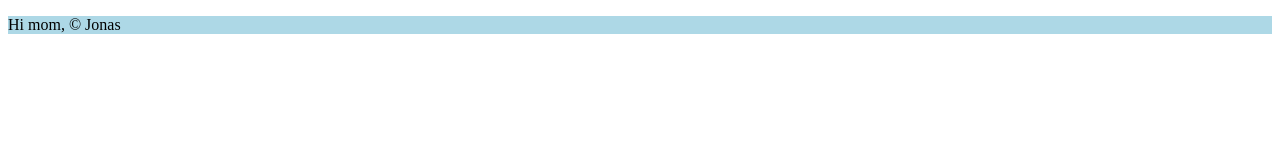
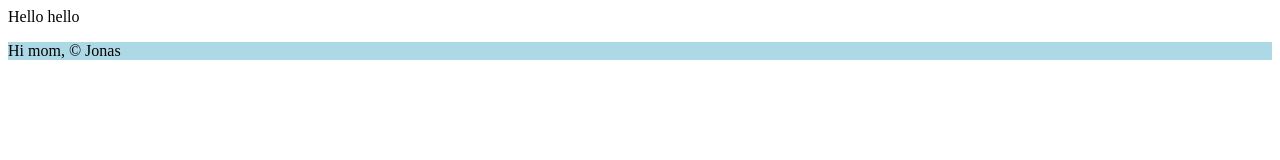
Before and after one commit to jofhatkea/lasseandjonas, a plain HTML site: page index.html in a window 1280 px wide. Drawn offline with Linux system fonts and the light colour scheme.

Commit message:
added <header>

```diff
--- a/index.html
+++ b/index.html
@@ -8,7 +8,7 @@
 </head>
 
 <body>
-
+  <header>Hello hello</header>
   <footer>
     <p>Hi mom, &copy; Jonas</p>
   </footer>
```
